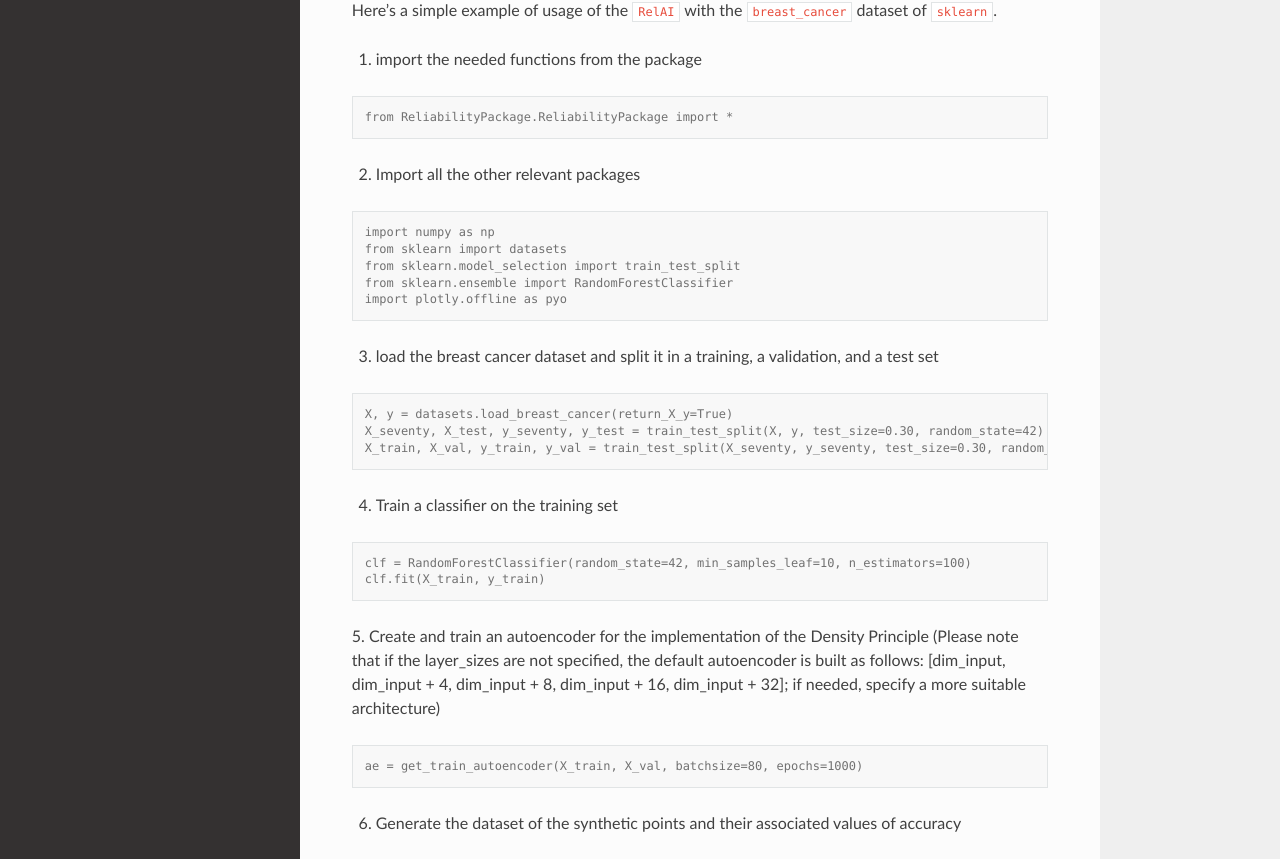
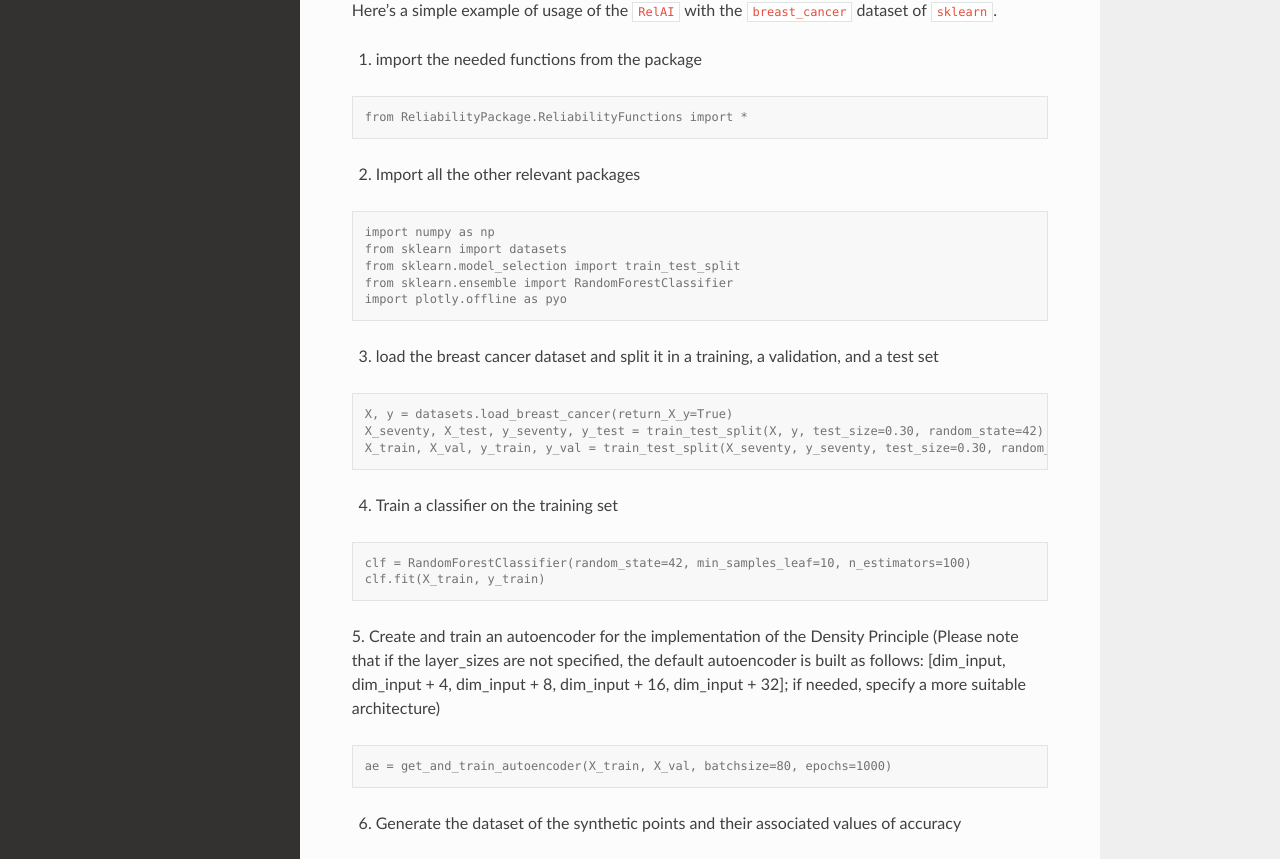
Before and after one commit to GiovannaNicora/rel-doc, a Sphinx documentation site: the page built from docs/source/usage.rst, in a window 1280 px wide and 1400 px high. Shown: the part 502-1361 px from the top of the window. Built offline with Sphinx 7.4.7 and the Read the Docs theme 2.0.0, drawn with Linux system fonts in a browser that asks for light colours.

Commit message:
Update usage.rst

```diff
--- a/docs/source/usage.rst
+++ b/docs/source/usage.rst
@@ -30,7 +30,7 @@ Here's a simple example of usage of the ``RelAI`` with the ``breast_cancer`` dat
 
 .. code-block:: console
 
-   from ReliabilityPackage.ReliabilityPackage import *
+   from ReliabilityPackage.ReliabilityFunctions import *
 
 
 2. Import all the other relevant packages
@@ -64,7 +64,7 @@ if needed, specify a more suitable architecture)
 
 .. code-block:: console
 
-      ae = get_train_autoencoder(X_train, X_val, batchsize=80, epochs=1000)
+      ae = get_and_train_autoencoder(X_train, X_val, batchsize=80, epochs=1000)
 
 6. Generate the dataset of the synthetic points and their associated values of accuracy
 
```
